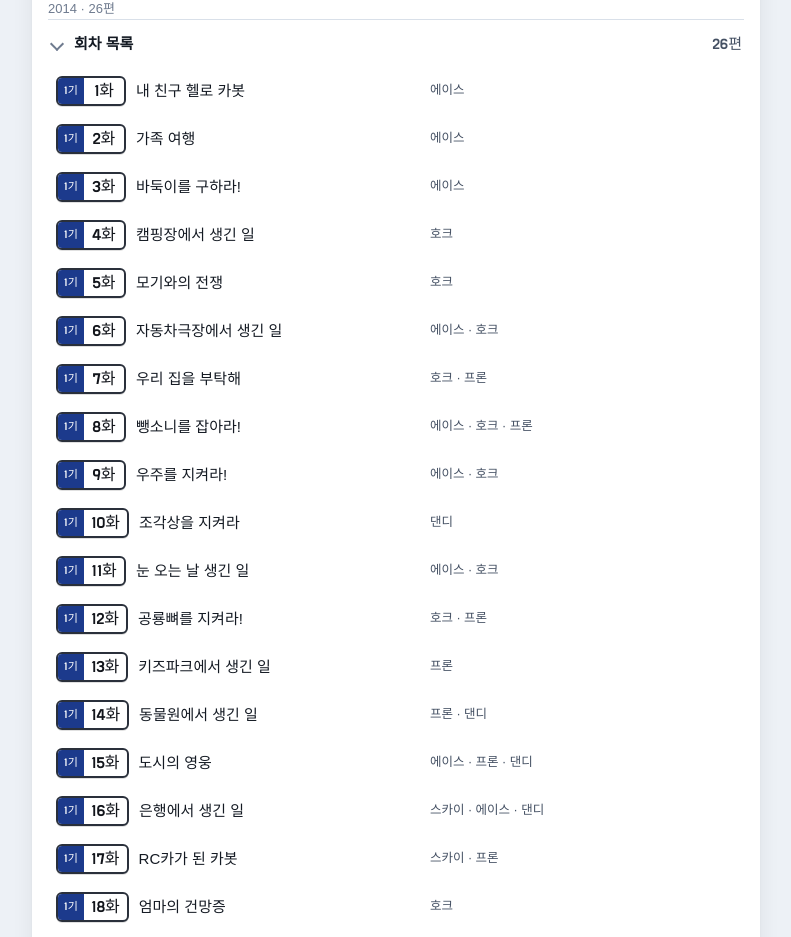
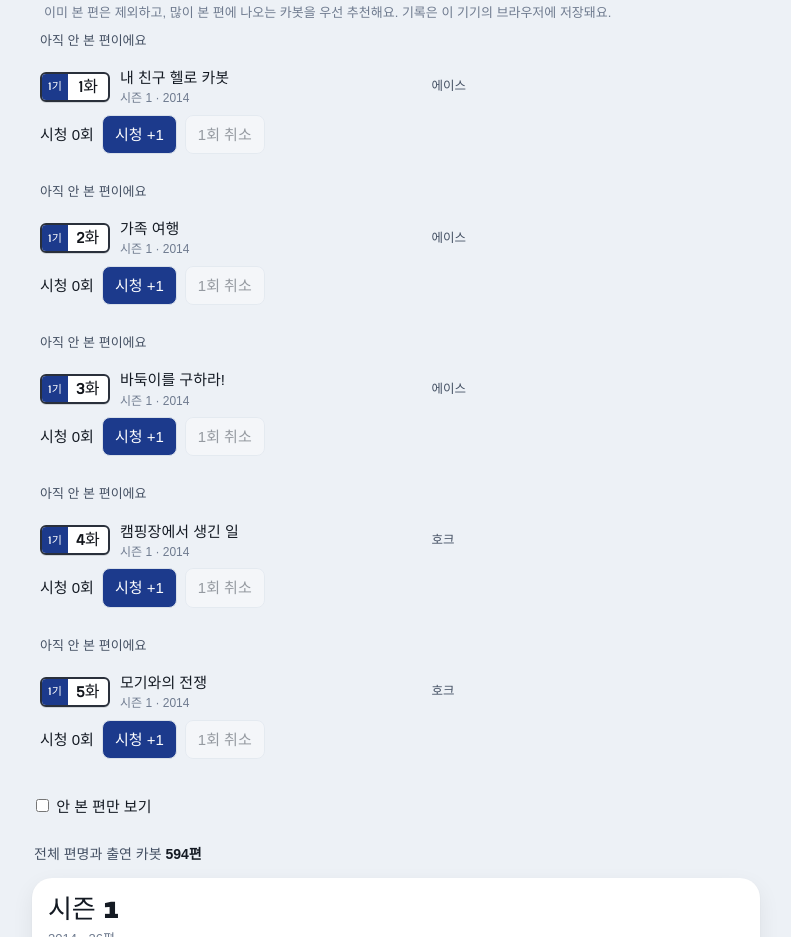
Before and after one commit to dockjc/hellocarbot-finder, a plain HTML site: page index.html in a window 1280 px wide. Shown: the part 726-1663 px from the top of the page, without its empty margins (244-1035 px from the left). Drawn offline with Linux system fonts and the light colour scheme; a web font is replaced by a local one.

Commit message:
Track viewing counts and recommend unseen episodes by favorite robots

```diff
--- a/index.html
+++ b/index.html
@@ -355,6 +355,13 @@ button { font: inherit; color: inherit; }
   font-variant-numeric: tabular-nums;
 }
 .grp.parent > summary .grp-name { color: var(--link); }
+.watch-actions { display:flex; align-items:center; gap:8px; padding:0 8px 10px; flex-wrap:wrap; }
+.watch-actions button { border:1px solid var(--line); border-radius:8px; padding:7px 12px; cursor:pointer; background:var(--surface); color:var(--ink); }
+.watch-actions button[data-watch] { background:var(--navy); color:white; }
+.watch-actions button:disabled { opacity:.4; cursor:default; }
+.watch-filter { display:block; margin:18px 0; }
+.watch-reason { margin:8px; font-size:13px; color:var(--ink-2); }
+.ep-list > li[hidden] { display:none; }
 .ep-list { list-style: none; margin: 0 0 8px; padding: 0; display: grid; gap: 2px; }
 .ep > summary {
   display: flex; align-items: center; flex-wrap: wrap; gap: 6px 10px;
@@ -526,6 +533,13 @@ footer p { margin: 0 0 6px; }
     <div class="chips" id="popular"></div>
   </section>
 
+  <section class="shelf" aria-labelledby="recommend-title">
+    <h2 id="recommend-title">다음에 볼 편 추천</h2>
+    <p id="watch-stats"></p>
+    <p class="hint">이미 본 편은 제외하고, 많이 본 편에 나오는 카봇을 우선 추천해요. 기록은 이 기기의 브라우저에 저장돼요.</p>
+    <div id="recommendations"></div>
+  </section>
+  <label class="watch-filter"><input id="unwatched-only" type="checkbox"> 안 본 편만 보기</label>
   <main id="results" aria-live="polite"></main>
 
   <footer>
@@ -546,6 +560,56 @@ footer p { margin: 0 0 6px; }
   const IMG = {};  // hero photos double as result thumbnails when the page carries them
   [['에이스', '.tcard.ace img'], ['펜타스톰', '.tcard.penta img']].forEach(([n, sel]) => { const im = document.querySelector(sel); if (im) IMG[n] = im.src; });
   const TAG_LABEL = { '특수차': '특수차 모드', '음성출연': '목소리만', '화상출연': '화상통화로', '사진출연': '사진으로', '실루엣출연': '실루엣만', '잠깐': '잠깐 등장' };
+
+
+  // Stable episode keys survive episode/robot index changes in future data updates.
+  const WATCH_KEY = 'carbot-watch-v1';
+  let watched = Object.create(null);
+  try {
+    const saved = JSON.parse(localStorage.getItem(WATCH_KEY) || '{}');
+    if (saved && typeof saved === 'object' && !Array.isArray(saved)) {
+      Object.entries(saved).forEach(([k, v]) => { if (Number.isSafeInteger(v) && v > 0) watched[k] = v; });
+    }
+  } catch (e) {}
+  function watchKey(ei) { const e = E[ei]; return JSON.stringify([S[e[0]].id, e[1]]); }
+  function watchCount(ei) { return watched[watchKey(ei)] || 0; }
+  function robotIds(ei) { return [...new Set(E[ei][5].map(c => c[0]).filter(i => i >= 0))]; }
+  function recommendationList() {
+    const scores = R.map(() => 0);
+    E.forEach((e, ei) => robotIds(ei).forEach(i => { scores[i] += watchCount(ei); }));
+    return E.map((e, ei) => {
+      const favorites = robotIds(ei).filter(i => scores[i] > 0).sort((a, b) => scores[b] - scores[a]);
+      return { ei, favorites, score: favorites.reduce((sum, i) => sum + scores[i], 0) };
+    }).filter(r => watchCount(r.ei) === 0).sort((a, b) => b.score - a.score || a.ei - b.ei).slice(0, 5);
+  }
+  function watchActions(ei) {
+    const n = watchCount(ei);
+    return '<div class="watch-actions"><span data-watch-count="' + ei + '">시청 ' + n + '회</span>' +
+      '<button type="button" data-watch="' + ei + '" aria-label="' + escH(E[ei][2]) + ' 시청 횟수 추가">시청 +1</button>' +
+      '<button type="button" data-unwatch="' + ei + '"' + (n ? '' : ' disabled') + ' aria-label="' + escH(E[ei][2]) + ' 시청 횟수 1회 취소">1회 취소</button></div>';
+  }
+  function refreshWatch() {
+    const seen = E.filter((e, ei) => watchCount(ei) > 0).length;
+    $('watch-stats').textContent = '누적 시청 ' + E.reduce((sum, e, ei) => sum + watchCount(ei), 0) + '회 · 본 편 ' + seen + '편 · 안 본 편 ' + (E.length - seen) + '편';
+    const picks = recommendationList();
+    $('recommendations').innerHTML = picks.length ? '<ol class="ep-list">' + picks.map(r =>
+      '<li><p class="watch-reason">' + (r.favorites.length ? '자주 본 카봇: ' + r.favorites.slice(0, 3).map(i => escH(R[i].n)).join(' · ') : '아직 안 본 편이에요') + '</p><ol class="ep-list">' + epRow(r.ei, null, false, true) + '</ol></li>').join('') + '</ol>' : '<p>모든 편을 시청했어요! 전체 목록에서 다시 볼 편을 골라 주세요.</p>';
+    document.querySelectorAll('[data-watch-count]').forEach(el => { el.textContent = '시청 ' + watchCount(+el.dataset.watchCount) + '회'; });
+    document.querySelectorAll('[data-unwatch]').forEach(el => { el.disabled = !watchCount(+el.dataset.unwatch); });
+    results.querySelectorAll('[data-episode]').forEach(el => { el.hidden = $('unwatched-only').checked && watchCount(+el.dataset.episode) > 0; });
+  }
+  function changeWatch(ei, delta) {
+    if (!Number.isInteger(ei) || !E[ei]) return;
+    const key = watchKey(ei), next = Math.max(0, watchCount(ei) + delta);
+    if (!Number.isSafeInteger(next)) return;
+    const updated = { ...watched };
+    if (next) updated[key] = next; else delete updated[key];
+    try { localStorage.setItem(WATCH_KEY, JSON.stringify(updated)); }
+    catch (e) { toast('시청 기록을 저장하지 못했어요. 브라우저 저장 공간 설정을 확인해 주세요.'); return; }
+    watched = updated;
+    refreshWatch();
+    toast(E[ei][2] + ' · 시청 ' + next + '회');
+  }
 
   // ---------- indexes ----------
   const byName = new Map(R.map((r, i) => [r.n, i]));
@@ -683,14 +747,14 @@ footer p { margin: 0 0 6px; }
     const cast = e[5].map(x => x[0] >= 0
       ? '<button class="chip ghost" type="button" data-bot="' + x[0] + '">' + escH(R[x[0]].n) + '</button>'
       : '<span class="chip ghost" style="cursor:default">' + escH(x[1]) + '</span>').join('');
-    return '<li><details class="ep"><summary>' + plate(s, e[1]) +
+    return '<li data-episode="' + ei + '"><details class="ep"><summary>' + plate(s, e[1]) +
       '<span class="ep-title">' + escH(e[2]) + (showSeries ? '<span class="ep-series">' + escH(seriesTitle(s)) + (s.year ? ' · ' + s.year : '') + '</span>' : '') + '</span><span class="ep-cast-summary">' + (castSummary || '기록 없음') + (e[5].length > 3 ? ' 외 ' + (e[5].length - 3) + '명' : '') + '</span>' +
       tagsHtml(c && c[2], debut) + '</summary><div class="ep-more">' +
       (e[4] ? '<p class="ep-note">' + escH(e[4]) + '</p>' : '') +
       (e[3] ? '<p class="ep-note">방영일 ' + escH(e[3].replace(/-/g, '.')) + '</p>' : '') +
       '<p class="ep-cast-label">이 편에 나오는 카봇</p><div class="chips">' + (cast || '<span class="ep-note">기록 없음</span>') + '</div>' +
       '<button class="copy" type="button" data-copy="' + escH(copyText(e)) + '">제목 복사</button>' +
-      '</div></details></li>';
+      '</div></details>' + watchActions(ei) + '</li>';
   }
   function groupsHtml(list, debutEi, openAll, cls) {
     const groups = new Map();
@@ -796,7 +860,7 @@ footer p { margin: 0 0 6px; }
       }).join('') + '</section>';
   }
 
-  function render() {
+  function renderResults() {
     const raw = input.value.trim();
     $('clear').hidden = !raw;
     if (!raw) { results.innerHTML = '<div class="bar"><p>전체 편명과 출연 카봇 <b>' + E.length + '편</b></p></div><div class="list">' + S.map((s, si) => seriesCard(si)).join('') + '</div>'; return; }
@@ -824,6 +888,17 @@ footer p { margin: 0 0 6px; }
     remember(hits);
   }
 
+  function render() { renderResults(); refreshWatch(); }
+  $('unwatched-only').addEventListener('change', refreshWatch);
+  window.addEventListener('storage', ev => {
+    if (ev.key !== WATCH_KEY && ev.key !== null) return;
+    try {
+      const saved = JSON.parse(localStorage.getItem(WATCH_KEY) || '{}');
+      watched = Object.create(null);
+      if (saved && typeof saved === 'object' && !Array.isArray(saved)) Object.entries(saved).forEach(([k, v]) => { if (Number.isSafeInteger(v) && v > 0) watched[k] = v; });
+      refreshWatch();
+    } catch (e) {}
+  });
   // ---------- recent + popular ----------
   let recent = [];
   try { recent = JSON.parse(localStorage.getItem('carbot-recent') || '[]').filter(n => byName.has(n)); } catch (e) {}
@@ -879,6 +954,8 @@ footer p { margin: 0 0 6px; }
     toastTimer = setTimeout(() => { t.hidden = true; }, 2600);
   }
   document.addEventListener('click', ev => {
+    const watch = ev.target.closest('[data-watch], [data-unwatch]');
+    if (watch) { changeWatch(+(watch.dataset.watch ?? watch.dataset.unwatch), watch.hasAttribute('data-watch') ? 1 : -1); return; }
     const bot = ev.target.closest('[data-bot]');
     if (bot) { ev.preventDefault(); pick(+bot.dataset.bot); return; }
     const sq = ev.target.closest('[data-q]');
--- a/sw.js
+++ b/sw.js
@@ -1,6 +1,6 @@
 // Offline support for the installed app. VERSION changes with every build, so a new deploy
 // replaces the old cache the next time the app is opened online.
-const VERSION = 'd8f30e4173';
+const VERSION = '571fb99ab9';
 const CACHE = 'carbot-' + VERSION;
 const CORE = ['./', './index.html', './manifest.webmanifest', './icon-192.png', './icon-512.png', './apple-touch-icon.png'];
 
```
